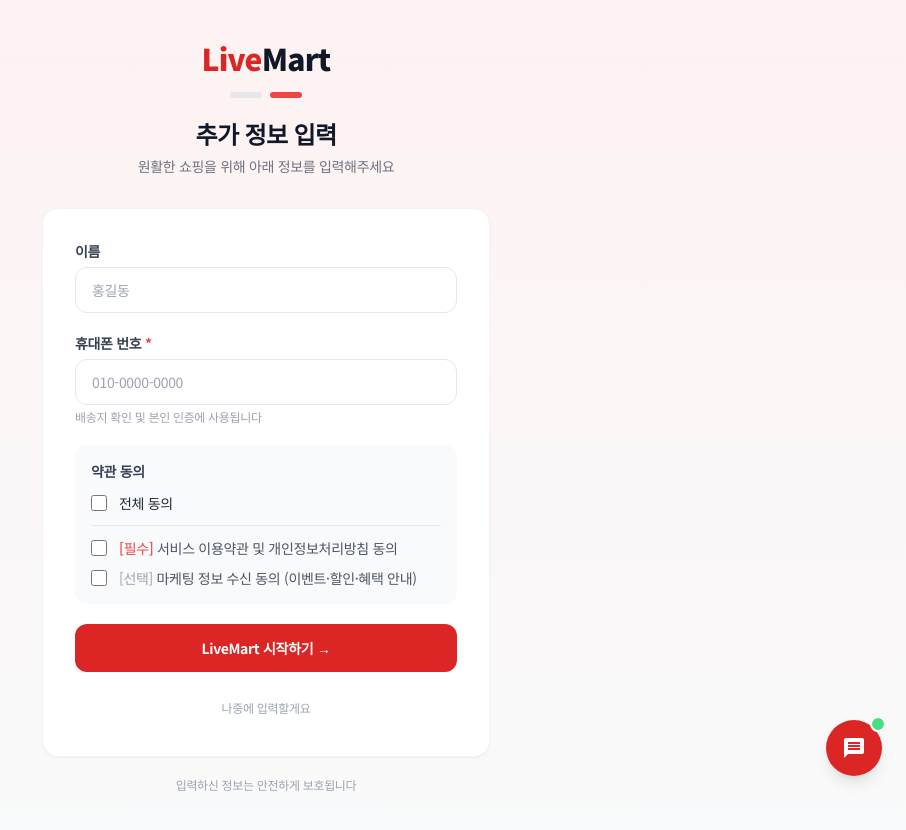
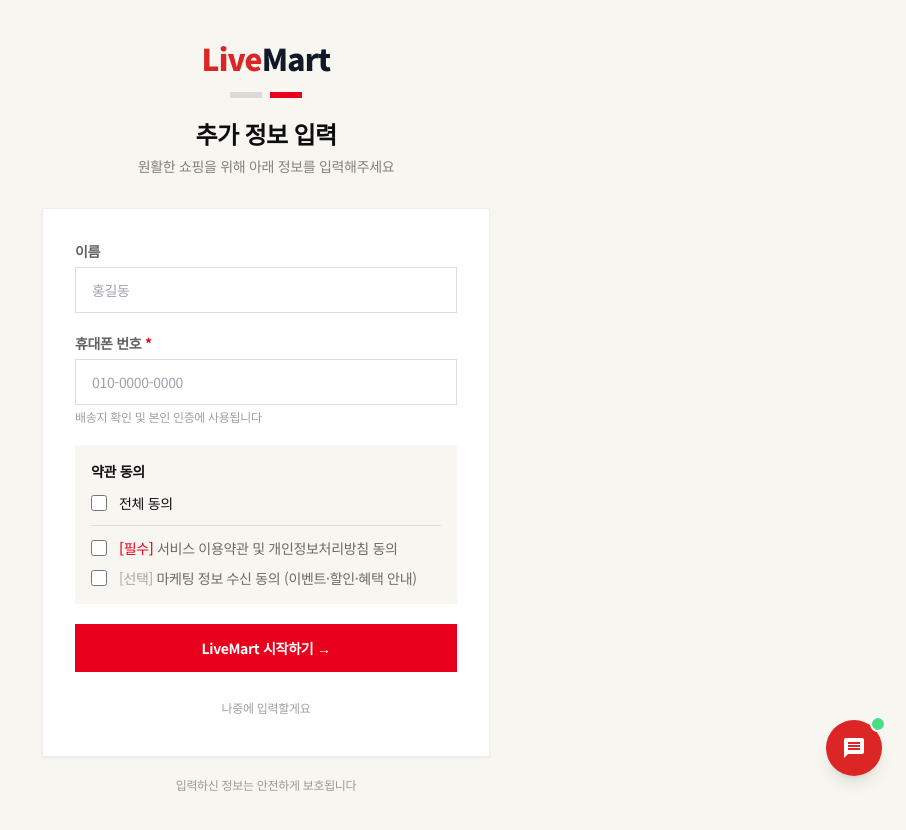
Before and after one commit to parkmin-je/livemart-msa-ecommerce, a Next.js app in the folder frontend/: page /auth/onboarding in a window 1280 px wide. Shown: the top 830 px of the page, without its empty margins (374-1280 px from the left). Built offline with nearby package versions, Linux system fonts and the light colour scheme.

Commit message:
fix(frontend): 인증 페이지 웜크림 디자인 적용
- onboarding: from-red-50/to-gray-50 그라디언트 → #F7F6F1, 약관 bg-gray-50 제거
- auth/callback: bg-gray-100 → #F7F6F1, 모든 text-gray-* → warm cream inline style

```diff
--- a/frontend/src/app/auth/onboarding/page.tsx
+++ b/frontend/src/app/auth/onboarding/page.tsx
@@ -77,7 +77,7 @@
   };
 
   return (
-    <div className="min-h-screen bg-gradient-to-b from-red-50 to-gray-50 flex items-center justify-center px-4 py-10">
+    <div className="min-h-screen flex items-center justify-center px-4 py-10" style={{ background: '#F7F6F1' }}>
       <div className="w-full max-w-md">
 
         {/* 로고 */}
@@ -90,11 +90,11 @@
           </a>
           {/* 진행 단계 표시 */}
           <div className="flex items-center justify-center gap-2 mb-5">
-            <div className="w-8 h-1.5 rounded-full bg-gray-200" />
-            <div className="w-8 h-1.5 rounded-full bg-red-500" />
+            <div className="w-8 h-1.5" style={{ background: 'rgba(14,14,14,0.12)' }} />
+            <div className="w-8 h-1.5" style={{ background: '#E8001D' }} />
           </div>
-          <h1 className="text-2xl font-bold text-gray-900">추가 정보 입력</h1>
-          <p className="text-sm text-gray-500 mt-1.5">
+          <h1 className="text-2xl font-bold" style={{ color: '#0E0E0E' }}>추가 정보 입력</h1>
+          <p className="text-sm mt-1.5" style={{ color: 'rgba(14,14,14,0.5)' }}>
             원활한 쇼핑을 위해 아래 정보를 입력해주세요
           </p>
         </div>
@@ -102,27 +102,25 @@
         {/* 폼 카드 */}
         <form
           onSubmit={handleSubmit}
-          className="bg-white rounded-2xl shadow-sm border border-gray-100 p-8 space-y-5"
+          className="shadow-sm p-8 space-y-5"
+          style={{ background: '#FFFFFF', border: '1px solid rgba(14,14,14,0.07)' }}
         >
-          {/* 이름 */}
           <div>
-            <label className="block text-sm font-semibold text-gray-700 mb-1.5">
-              이름
-            </label>
+            <label className="block text-sm font-semibold mb-1.5" style={{ color: 'rgba(14,14,14,0.65)' }}>이름</label>
             <input
               type="text"
               value={name}
               onChange={(e) => setName(e.target.value)}
               placeholder="홍길동"
-              className="w-full px-4 py-3 border border-gray-200 rounded-xl text-sm focus:outline-none focus:ring-2 focus:ring-red-500 focus:border-transparent transition"
+              className="w-full px-4 py-3 text-sm focus:outline-none transition"
+              style={{ border: '1px solid rgba(14,14,14,0.14)', color: '#0E0E0E' }}
               required
             />
           </div>
 
-          {/* 휴대폰 번호 */}
           <div>
-            <label className="block text-sm font-semibold text-gray-700 mb-1.5">
-              휴대폰 번호 <span className="text-red-500">*</span>
+            <label className="block text-sm font-semibold mb-1.5" style={{ color: 'rgba(14,14,14,0.65)' }}>
+              휴대폰 번호 <span style={{ color: '#E8001D' }}>*</span>
             </label>
             <input
               type="tel"
@@ -131,75 +129,57 @@
               placeholder="010-0000-0000"
               maxLength={13}
               inputMode="numeric"
-              className="w-full px-4 py-3 border border-gray-200 rounded-xl text-sm focus:outline-none focus:ring-2 focus:ring-red-500 focus:border-transparent transition"
+              className="w-full px-4 py-3 text-sm focus:outline-none transition"
+              style={{ border: '1px solid rgba(14,14,14,0.14)', color: '#0E0E0E' }}
               required
             />
-            <p className="text-xs text-gray-400 mt-1">배송지 확인 및 본인 인증에 사용됩니다</p>
+            <p className="text-xs mt-1" style={{ color: 'rgba(14,14,14,0.4)' }}>배송지 확인 및 본인 인증에 사용됩니다</p>
           </div>
 
-          {/* 약관 동의 */}
-          <div className="bg-gray-50 rounded-xl p-4 space-y-3">
-            <p className="text-sm font-semibold text-gray-700">약관 동의</p>
+          <div className="p-4 space-y-3" style={{ background: '#F7F6F1' }}>
+            <p className="text-sm font-semibold" style={{ color: '#0E0E0E' }}>약관 동의</p>
 
-            {/* 전체 동의 */}
             <label className="flex items-center gap-3 cursor-pointer group">
               <input
                 type="checkbox"
                 checked={agreeTerms && agreeMarketing}
-                onChange={(e) => {
-                  setAgreeTerms(e.target.checked);
-                  setAgreeMarketing(e.target.checked);
-                }}
-                className="w-4 h-4 rounded border-gray-300 text-red-600 focus:ring-red-500 cursor-pointer"
+                onChange={(e) => { setAgreeTerms(e.target.checked); setAgreeMarketing(e.target.checked); }}
+                className="w-4 h-4 accent-stone-800 cursor-pointer"
               />
-              <span className="text-sm font-medium text-gray-800 group-hover:text-red-600 transition-colors">
-                전체 동의
-              </span>
+              <span className="text-sm font-medium transition-colors" style={{ color: '#0E0E0E' }}>전체 동의</span>
             </label>
 
-            <div className="border-t border-gray-200 pt-3 space-y-2.5">
-              {/* 필수 약관 */}
+            <div className="pt-3 space-y-2.5" style={{ borderTop: '1px solid rgba(14,14,14,0.1)' }}>
               <label className="flex items-start gap-3 cursor-pointer">
-                <input
-                  type="checkbox"
-                  checked={agreeTerms}
-                  onChange={(e) => setAgreeTerms(e.target.checked)}
-                  className="mt-0.5 w-4 h-4 rounded border-gray-300 text-red-600 focus:ring-red-500 cursor-pointer"
-                />
-                <span className="text-sm text-gray-600">
-                  <span className="text-red-500 font-medium">[필수] </span>
+                <input type="checkbox" checked={agreeTerms} onChange={(e) => setAgreeTerms(e.target.checked)} className="mt-0.5 w-4 h-4 accent-stone-800 cursor-pointer" />
+                <span className="text-sm" style={{ color: 'rgba(14,14,14,0.6)' }}>
+                  <span className="font-medium" style={{ color: '#E8001D' }}>[필수] </span>
                   서비스 이용약관 및 개인정보처리방침 동의
                 </span>
               </label>
-
-              {/* 선택 약관 */}
               <label className="flex items-start gap-3 cursor-pointer">
-                <input
-                  type="checkbox"
-                  checked={agreeMarketing}
-                  onChange={(e) => setAgreeMarketing(e.target.checked)}
-                  className="mt-0.5 w-4 h-4 rounded border-gray-300 text-red-600 focus:ring-red-500 cursor-pointer"
-                />
-                <span className="text-sm text-gray-600">
-                  <span className="text-gray-400">[선택] </span>
+                <input type="checkbox" checked={agreeMarketing} onChange={(e) => setAgreeMarketing(e.target.checked)} className="mt-0.5 w-4 h-4 accent-stone-800 cursor-pointer" />
+                <span className="text-sm" style={{ color: 'rgba(14,14,14,0.6)' }}>
+                  <span style={{ color: 'rgba(14,14,14,0.35)' }}>[선택] </span>
                   마케팅 정보 수신 동의 (이벤트·할인·혜택 안내)
                 </span>
               </label>
             </div>
           </div>
 
-          {/* 에러 메시지 */}
           {error && (
-            <div className="bg-red-50 border border-red-200 rounded-lg px-4 py-3">
-              <p className="text-sm text-red-600">{error}</p>
+            <div className="px-4 py-3" style={{ background: 'rgba(232,0,29,0.06)', border: '1px solid rgba(232,0,29,0.2)' }}>
+              <p className="text-sm" style={{ color: '#E8001D' }}>{error}</p>
             </div>
           )}
 
-          {/* 완료 버튼 */}
           <button
             type="submit"
             disabled={loading}
-            className="w-full py-3.5 bg-red-600 hover:bg-red-700 active:bg-red-800 text-white font-semibold rounded-xl transition-colors disabled:opacity-60 disabled:cursor-not-allowed text-sm"
+            className="w-full py-3.5 text-white font-semibold transition-colors disabled:opacity-60 disabled:cursor-not-allowed text-sm"
+            style={{ background: '#E8001D' }}
+            onMouseEnter={e => !loading && (e.currentTarget.style.background = '#C8001A')}
+            onMouseLeave={e => (e.currentTarget.style.background = '#E8001D')}
           >
             {loading ? (
               <span className="flex items-center justify-center gap-2">
@@ -214,17 +194,19 @@
             )}
           </button>
 
-          {/* 나중에 하기 */}
           <button
             type="button"
             onClick={handleSkip}
-            className="w-full py-2 text-xs text-gray-400 hover:text-gray-600 transition-colors"
+            className="w-full py-2 text-xs transition-colors"
+            style={{ color: 'rgba(14,14,14,0.4)' }}
+            onMouseEnter={e => (e.currentTarget.style.color = '#0E0E0E')}
+            onMouseLeave={e => (e.currentTarget.style.color = 'rgba(14,14,14,0.4)')}
           >
             나중에 입력할게요
           </button>
         </form>
 
-        <p className="text-center text-xs text-gray-400 mt-5">
+        <p className="text-center text-xs mt-5" style={{ color: 'rgba(14,14,14,0.4)' }}>
           입력하신 정보는 안전하게 보호됩니다
         </p>
       </div>
```
Also changed, not shown: frontend/src/app/auth/callback/page.tsx (+14 -14 lines).
